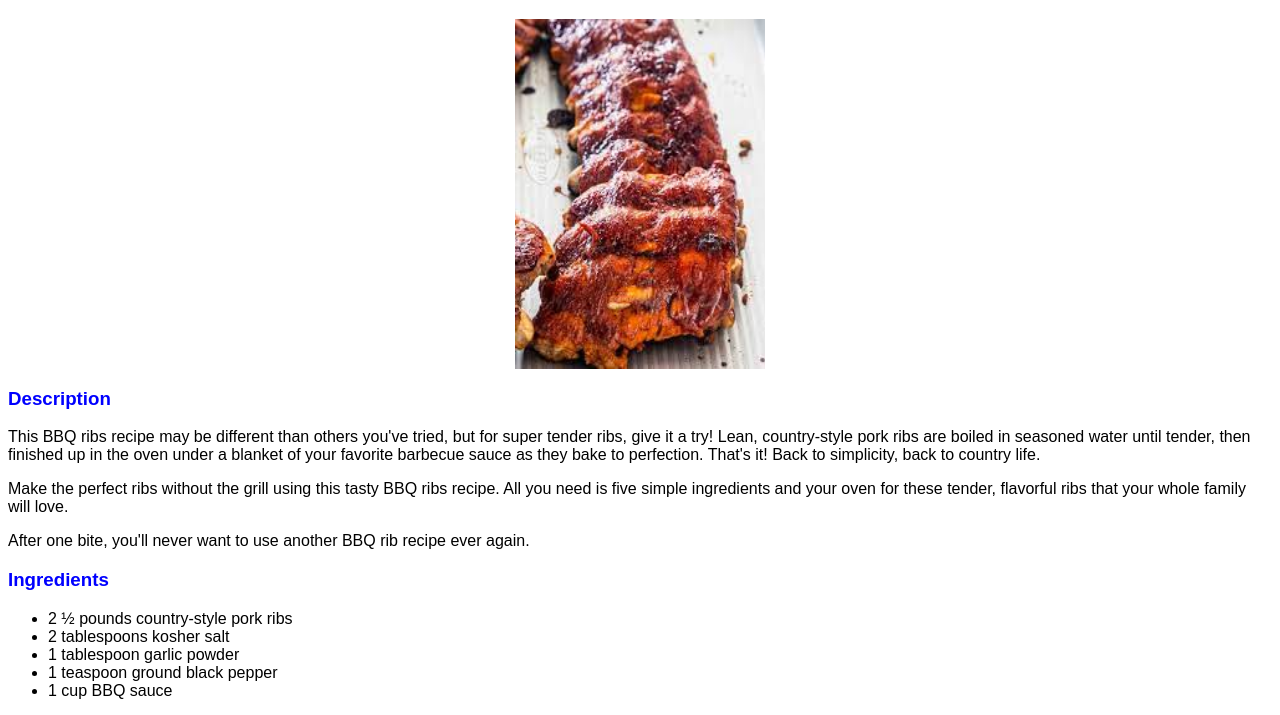
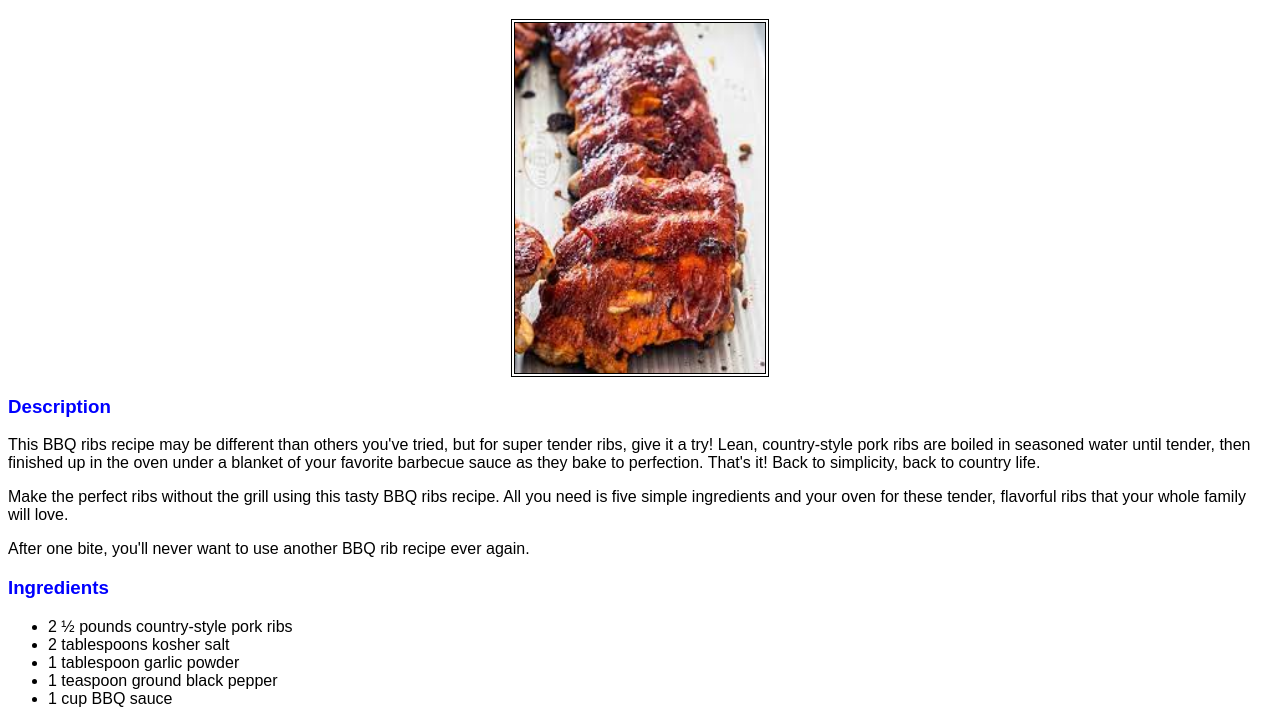
Before and after one commit to Danielbragg95/odin-recipes-1, a plain HTML site: page recipes/bbq-ribs.html in a window 1280 px wide. Shown: the part 61-776 px from the top of the page. Drawn offline with Linux system fonts and the light colour scheme.

Commit message:
Add black double border to images with 4px width

```diff
--- a/style.css
+++ b/style.css
@@ -18,6 +18,9 @@ img {
     display: block;
     width: 250px;
     margin: auto;
+    border-style: double;
+    border-width: 4px;
+    border-color: black;
   }
 
   * {
```
